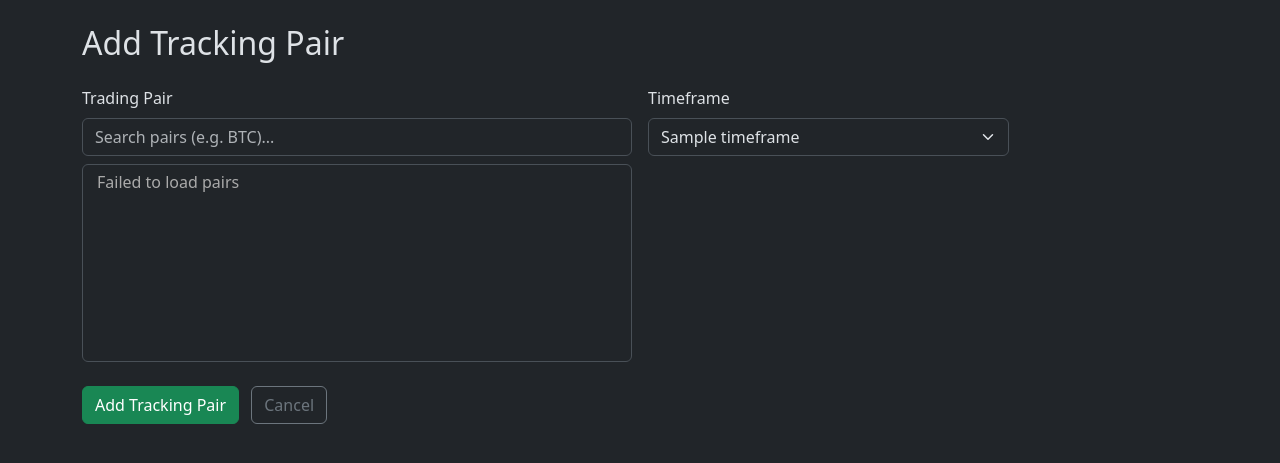
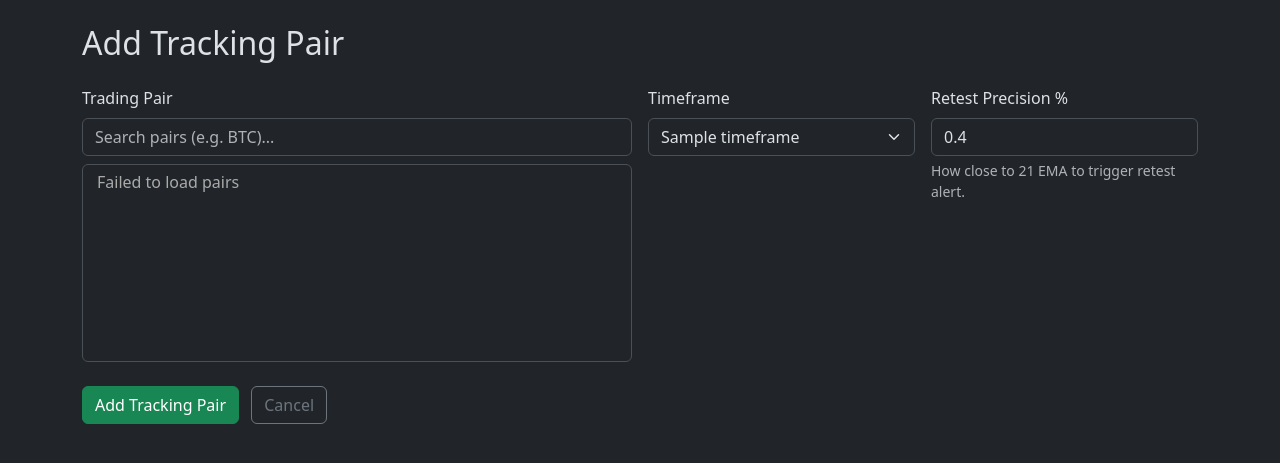
Before and after one commit to manik-raj/ema-strategy-tracker, a FastAPI app: template templates/add_pair.html in a window 1280 px wide. Shown: the part 57-520 px from the top of the page. Run offline with FastAPI, Linux system fonts and the light colour scheme; the template is opened without the code that fills it: most values are stand-ins (such as "Sample title", 1, 10 or a date in 2020); data that the repository does not hold is empty.

Commit message:
added retest precision

```diff
--- a/app.py
+++ b/app.py
@@ -160,8 +160,8 @@
 
 
 @app.post("/add", dependencies=[Depends(require_login)])
-async def add_pair(symbol: str = Form(...), timeframe: str = Form(...)):
-    success = await db.add_tracking_pair(symbol, timeframe)
+async def add_pair(symbol: str = Form(...), timeframe: str = Form(...), retest_precision: float = Form(0.4)):
+    success = await db.add_tracking_pair(symbol, timeframe, retest_precision)
     if success:
         flash(f"Added tracking pair: {symbol} ({timeframe})")
     else:
--- a/templates/add_pair.html
+++ b/templates/add_pair.html
@@ -13,13 +13,19 @@
                 <option value="" disabled selected>Loading pairs...</option>
             </select>
         </div>
-        <div class="col-md-4">
+        <div class="col-md-3">
             <label for="timeframe" class="form-label">Timeframe</label>
             <select class="form-select" name="timeframe" id="timeframe" required>
                 {% for value, label in timeframes %}
                 <option value="{{ value }}" {{ 'selected' if value == '1h' else '' }}>{{ label }}</option>
                 {% endfor %}
             </select>
+        </div>
+        <div class="col-md-3">
+            <label for="retest_precision" class="form-label">Retest Precision %</label>
+            <input type="number" class="form-control" name="retest_precision" id="retest_precision"
+                   value="0.4" min="0.01" max="10" step="0.01" required>
+            <div class="form-text">How close to 21 EMA to trigger retest alert.</div>
         </div>
     </div>
     <div class="mt-4">
--- a/templates/dashboard.html
+++ b/templates/dashboard.html
@@ -17,6 +17,7 @@
                 <th>Trend</th>
                 <th>EMA (21)</th>
                 <th>Last Close</th>
+                <th>Retest %</th>
                 <th>Status</th>
                 <th>Trend Changed</th>
                 <th>Actions</th>
@@ -38,6 +39,7 @@
                 </td>
                 <td>{{ "%.4f"|format(p.ema_value) if p.ema_value else "—" }}</td>
                 <td>{{ "%.4f"|format(p.last_close) if p.last_close else "—" }}</td>
+                <td>{{ p.retest_precision }}%</td>
                 <td>
                     {% if p.is_active %}
                     <span class="badge bg-primary">Active</span>
--- a/tracker.py
+++ b/tracker.py
@@ -75,8 +75,8 @@
 
     else:
         # Same trend — check for EMA retest
-        # Alert 2: EMA Retest (price within 0.4% of EMA, after a trend change, only once)
-        if not tp["retest_alert_sent"] and ema_distance_pct <= 0.4:
+        retest_precision = tp.get("retest_precision", 0.4)
+        if not tp["retest_alert_sent"] and ema_distance_pct <= retest_precision:
             msg = (
                 f"📍 <b>{symbol} ({timeframe})</b>: Price retesting 21 EMA\n"
                 f"Trend: <b>{old_trend}</b>\n"
```
Also changed, not shown: database.py (+4 -3 lines).
